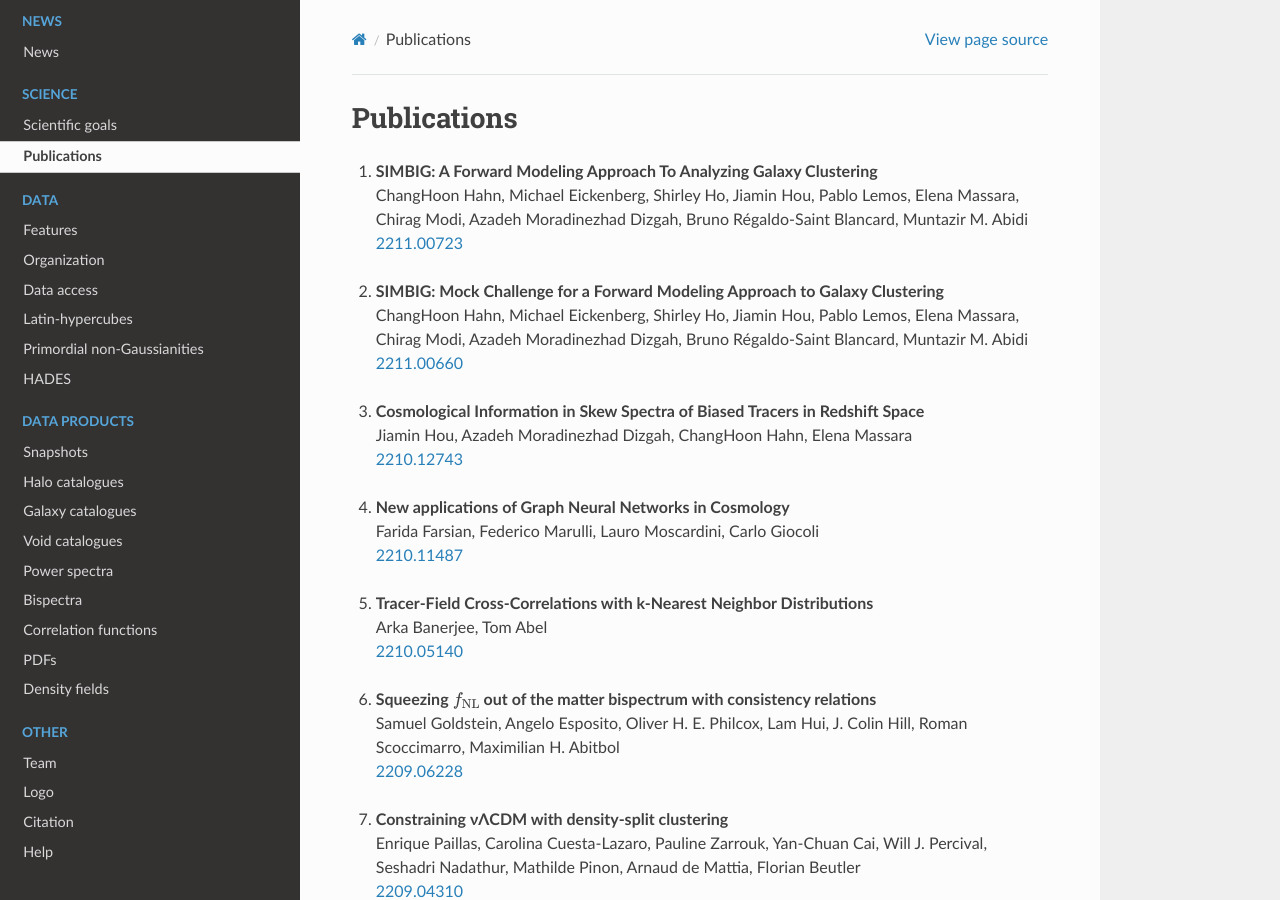
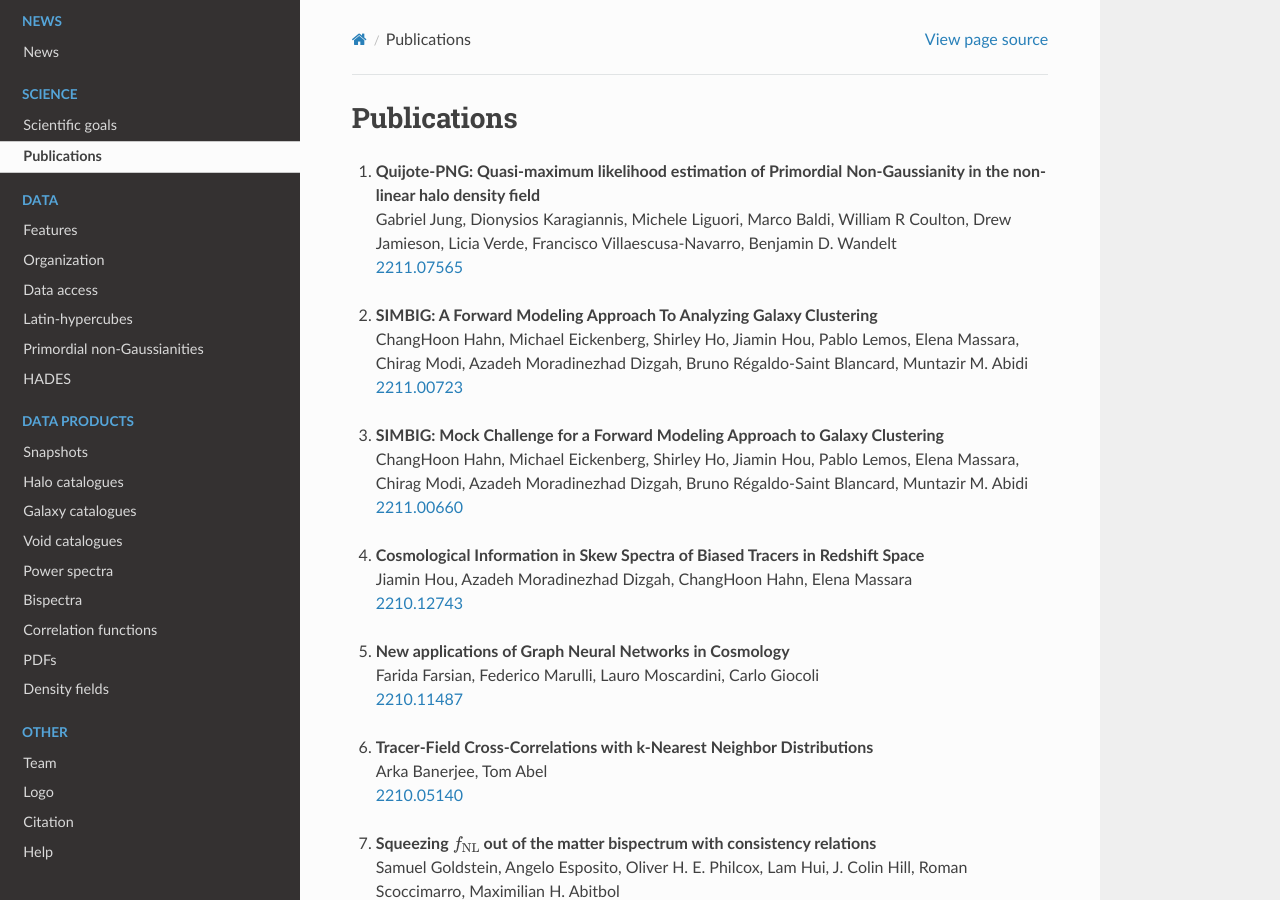
Before and after one commit to franciscovillaescusa/Quijote-simulations, a Sphinx documentation site: the page built from docs/source/publications.rst, in a window 1280 px wide and 900 px high. Built offline with Sphinx 7.4.7 and the Read the Docs theme 2.0.0, drawn with Linux system fonts in a browser that asks for light colours; pages that are not in the unit, such as notebooks, are missing from menus.

Commit message:
publications updated

```diff
--- a/docs/source/publications.rst
+++ b/docs/source/publications.rst
@@ -3,6 +3,10 @@
 ************
 Publications
 ************
+
+#. | **Quijote-PNG: Quasi-maximum likelihood estimation of Primordial Non-Gaussianity in the non-linear halo density field**
+   | Gabriel Jung, Dionysios Karagiannis, Michele Liguori, Marco Baldi, William R Coulton, Drew Jamieson, Licia Verde, Francisco Villaescusa-Navarro, Benjamin D. Wandelt
+   | `2211.07565 <https://arxiv.org/abs/2211.07565>`_
 
 #. | **SIMBIG: A Forward Modeling Approach To Analyzing Galaxy Clustering**
    | ChangHoon Hahn, Michael Eickenberg, Shirley Ho, Jiamin Hou, Pablo Lemos, Elena Massara, Chirag Modi, Azadeh Moradinezhad Dizgah, Bruno Régaldo-Saint Blancard, Muntazir M. Abidi
```
